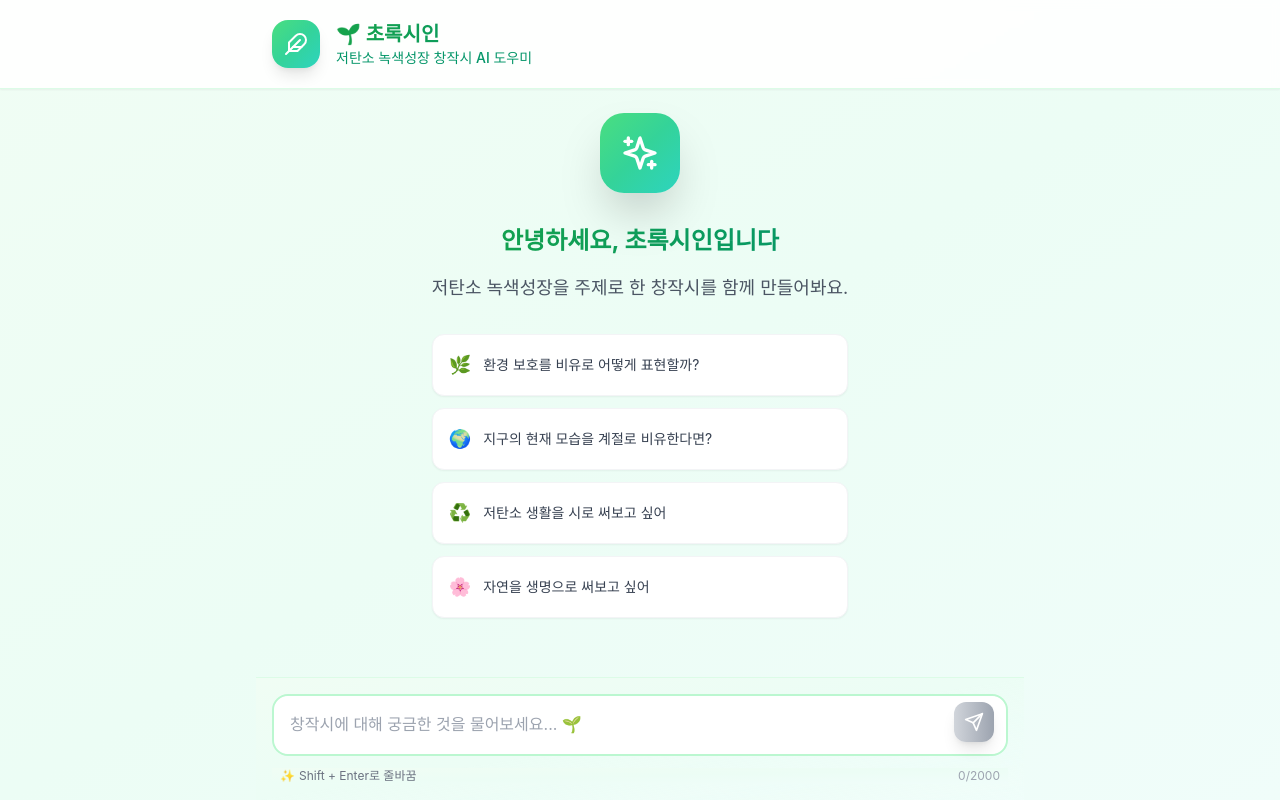
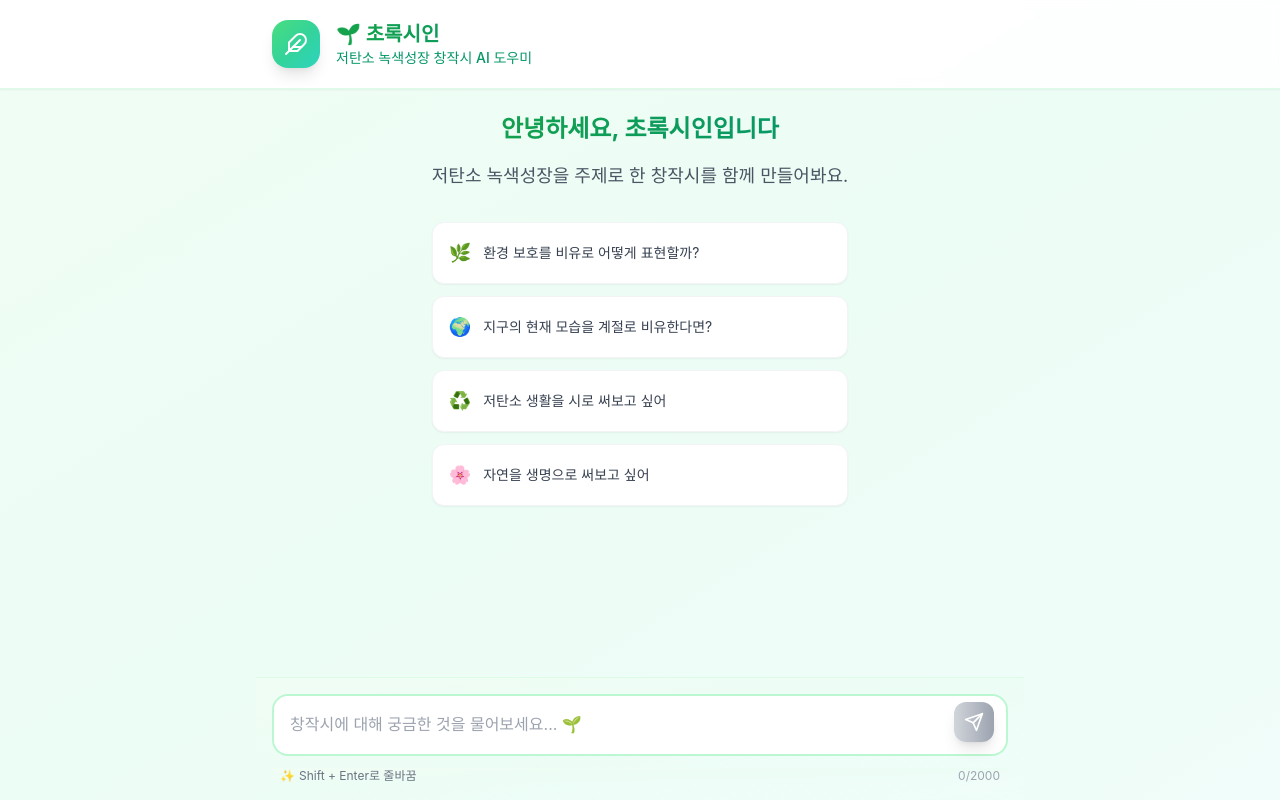
Before and after one commit to kjk3217/green-poet-chatbot, a Next.js app: page / in a window 1280 px wide. Built offline with nearby package versions, Linux system fonts and the light colour scheme.

Commit message:
Update index.js

```diff
--- a/pages/index.js
+++ b/pages/index.js
@@ -112,10 +112,6 @@ export default function Home() {
           {messages.length === 0 ? (
             <div className="h-full flex items-center justify-center">
               <div className="text-center max-w-md">
-                <div className="w-20 h-20 bg-gradient-to-br from-green-400 via-emerald-400 to-teal-400 rounded-3xl flex items-center justify-center mx-auto shadow-2xl mb-8">
-                  <Sparkles className="w-10 h-10 text-white" />
-                </div>
-
                 <h2 className="text-2xl font-bold bg-gradient-to-r from-green-600 to-emerald-600 bg-clip-text text-transparent mb-4">
                   안녕하세요, 초록시인입니다
                 </h2>
```
